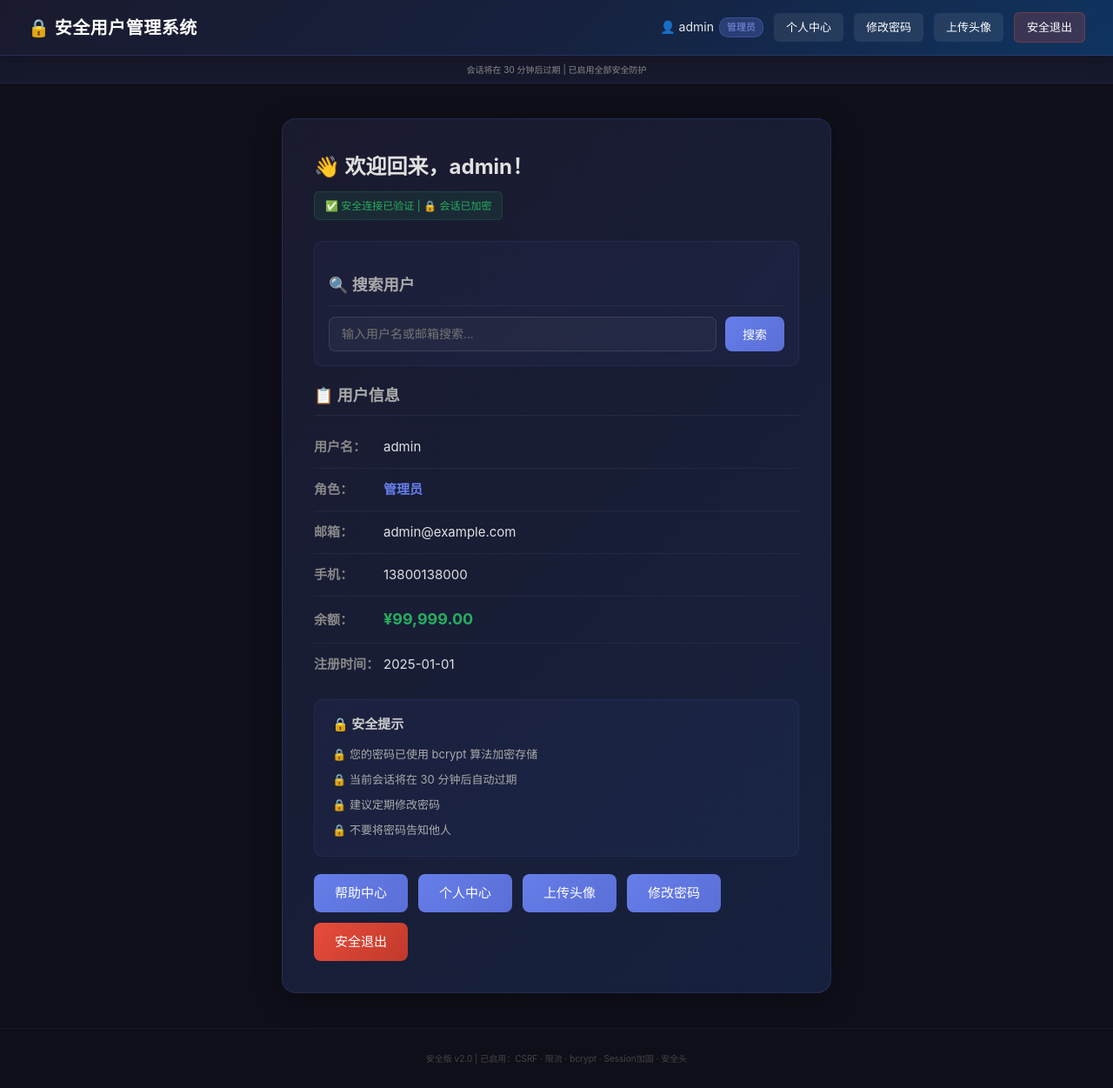
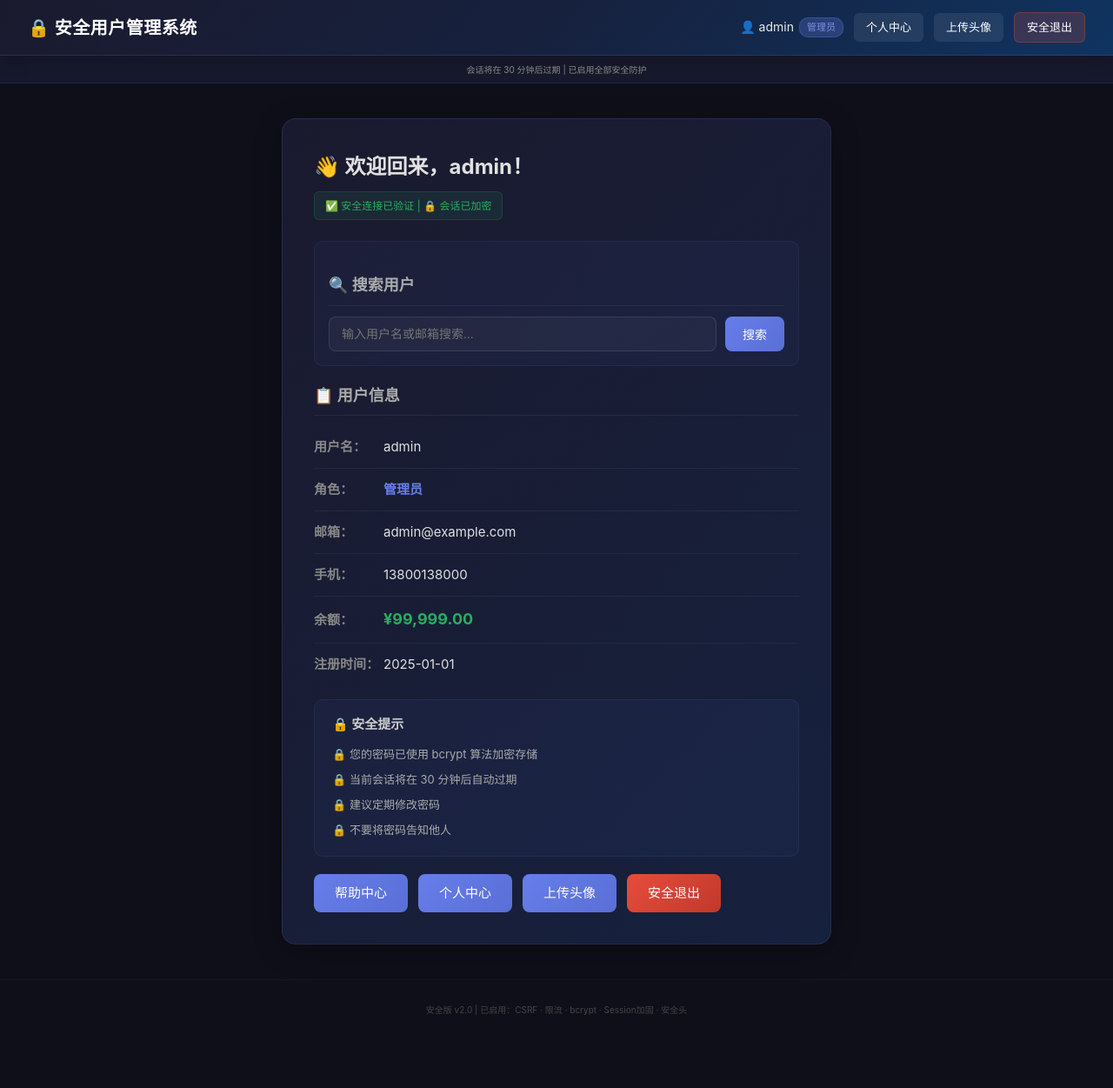
Before and after one commit to cyanex-c/cyanex, a Flask app: page / in a window 1280 px wide. Shown: the whole page at 87% size. After the commit the page ends 1167 px from the top, so only its background shows below. Run offline with Flask 3, Linux system fonts and the light colour scheme; a user stored in the database is signed in; some libraries are stand-ins or nearby versions.

```diff
--- a/templates/base.html
+++ b/templates/base.html
@@ -21,7 +21,6 @@
                     {% endif %}
                 </span>
                 <a href="/profile" class="nav-link">个人中心</a>
-                <a href="/change-password" class="nav-link">修改密码</a>
                 <a href="/upload" class="nav-link">上传头像</a>
                 <a href="/logout" class="nav-link nav-logout">安全退出</a>
             {% else %}
--- a/templates/index.html
+++ b/templates/index.html
@@ -94,7 +94,6 @@
             <a href="/page?name=help" class="btn">帮助中心</a>
             <a href="/profile" class="btn">个人中心</a>
             <a href="/upload" class="btn">上传头像</a>
-            <a href="/change-password" class="btn">修改密码</a>
             <a href="/logout" class="btn btn-danger">安全退出</a>
         </div>
     </div>
```
